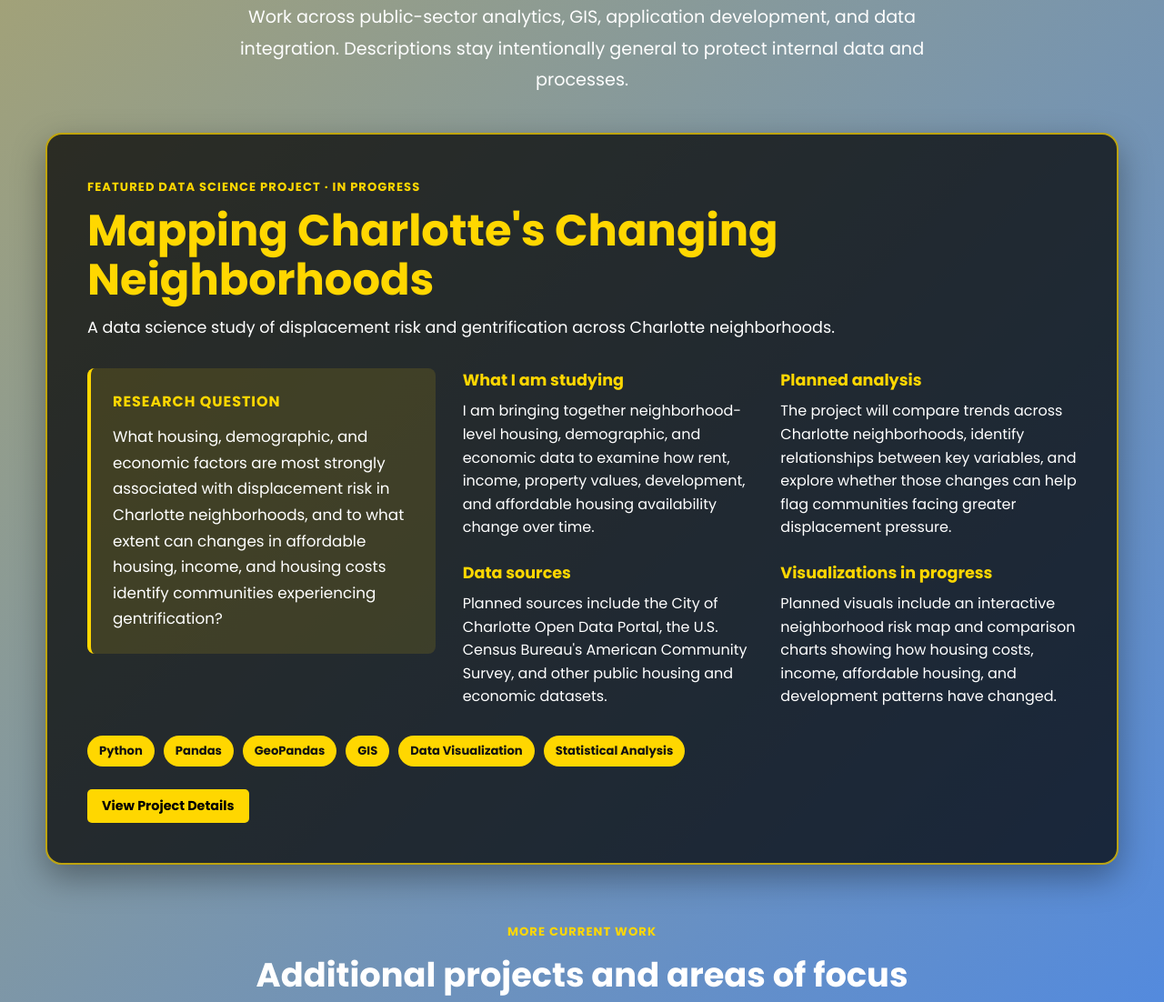
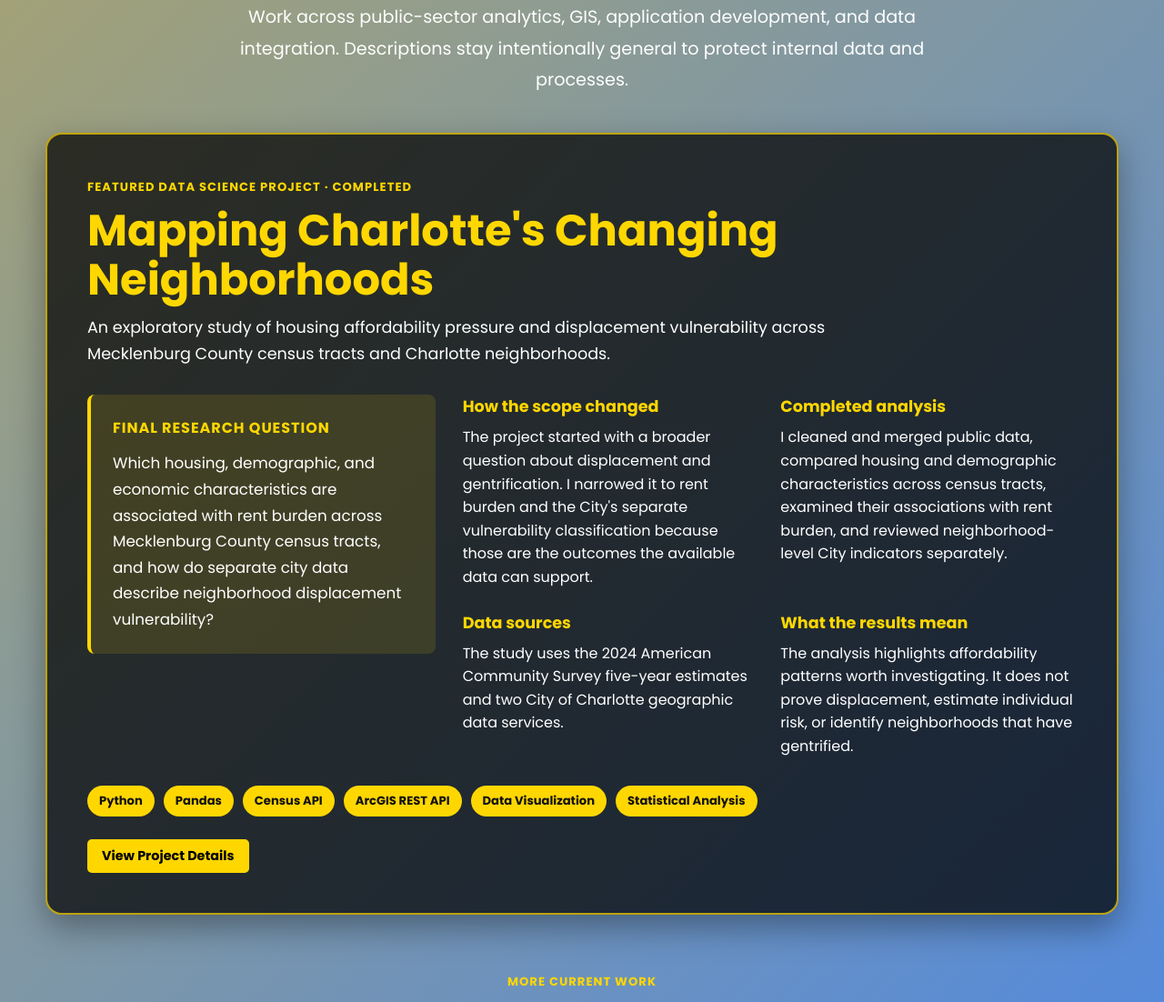
Before and after one commit to Kch56/kyle_portfolio_web, a Flask app: page /current-projects in a window 1280 px wide. Shown: the part 196-1298 px from the top of the page at 91% size. Run offline with Flask 3, Linux system fonts and the light colour scheme; data that the repository does not hold is empty.

Commit message:
Update completed Charlotte housing study

```diff
--- a/templates/current_projects.html
+++ b/templates/current_projects.html
@@ -9,39 +9,39 @@
 
   <section class="featured-current-project" aria-labelledby="charlotte-displacement-title">
     <div class="featured-current-project-heading">
-      <span class="featured-project-label">Featured Data Science Project · In Progress</span>
+      <span class="featured-project-label">Featured Data Science Project · Completed</span>
       <h2 id="charlotte-displacement-title">Mapping Charlotte's Changing Neighborhoods</h2>
-      <p class="featured-project-intro">A data science study of displacement risk and gentrification across Charlotte neighborhoods.</p>
+      <p class="featured-project-intro">An exploratory study of housing affordability pressure and displacement vulnerability across Mecklenburg County census tracts and Charlotte neighborhoods.</p>
     </div>
 
     <div class="featured-project-layout">
       <div class="featured-project-question">
-        <span>Research question</span>
-        <p>What housing, demographic, and economic factors are most strongly associated with displacement risk in Charlotte neighborhoods, and to what extent can changes in affordable housing, income, and housing costs identify communities experiencing gentrification?</p>
+        <span>Final Research Question</span>
+        <p>Which housing, demographic, and economic characteristics are associated with rent burden across Mecklenburg County census tracts, and how do separate city data describe neighborhood displacement vulnerability?</p>
       </div>
 
       <div class="featured-project-details">
         <div>
-          <h3>What I am studying</h3>
-          <p>I am bringing together neighborhood-level housing, demographic, and economic data to examine how rent, income, property values, development, and affordable housing availability change over time.</p>
+          <h3>How the scope changed</h3>
+          <p>The project started with a broader question about displacement and gentrification. I narrowed it to rent burden and the City's separate vulnerability classification because those are the outcomes the available data can support.</p>
         </div>
         <div>
-          <h3>Planned analysis</h3>
-          <p>The project will compare trends across Charlotte neighborhoods, identify relationships between key variables, and explore whether those changes can help flag communities facing greater displacement pressure.</p>
+          <h3>Completed analysis</h3>
+          <p>I cleaned and merged public data, compared housing and demographic characteristics across census tracts, examined their associations with rent burden, and reviewed neighborhood-level City indicators separately.</p>
         </div>
         <div>
           <h3>Data sources</h3>
-          <p>Planned sources include the City of Charlotte Open Data Portal, the U.S. Census Bureau's American Community Survey, and other public housing and economic datasets.</p>
+          <p>The study uses the 2024 American Community Survey five-year estimates and two City of Charlotte geographic data services.</p>
         </div>
         <div>
-          <h3>Visualizations in progress</h3>
-          <p>Planned visuals include an interactive neighborhood risk map and comparison charts showing how housing costs, income, affordable housing, and development patterns have changed.</p>
+          <h3>What the results mean</h3>
+          <p>The analysis highlights affordability patterns worth investigating. It does not prove displacement, estimate individual risk, or identify neighborhoods that have gentrified.</p>
         </div>
       </div>
     </div>
 
     <div class="featured-project-tools" aria-label="Project tools and methods">
-      <span>Python</span><span>Pandas</span><span>GeoPandas</span><span>GIS</span><span>Data Visualization</span><span>Statistical Analysis</span>
+      <span>Python</span><span>Pandas</span><span>Census API</span><span>ArcGIS REST API</span><span>Data Visualization</span><span>Statistical Analysis</span>
     </div>
     <a class="project-button featured-project-button" href="{{ url_for('current_project_detail', slug='charlotte-neighborhood-change') }}">View Project Details</a>
   </section>
```
